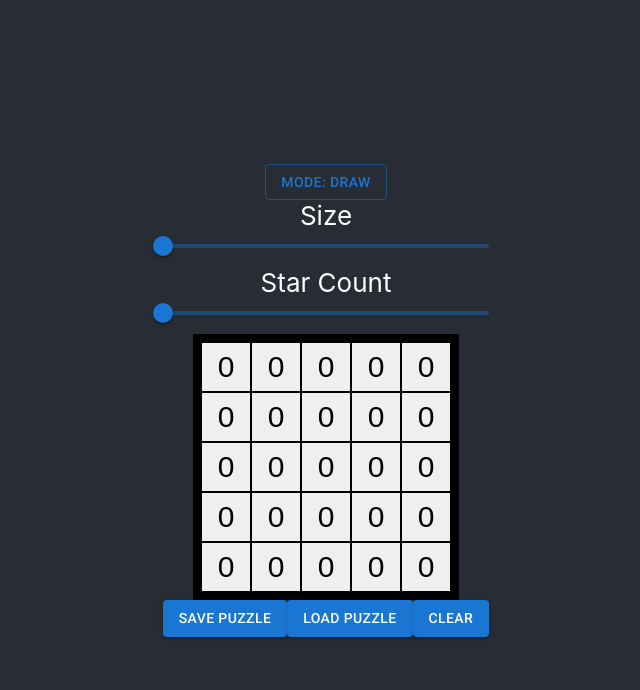
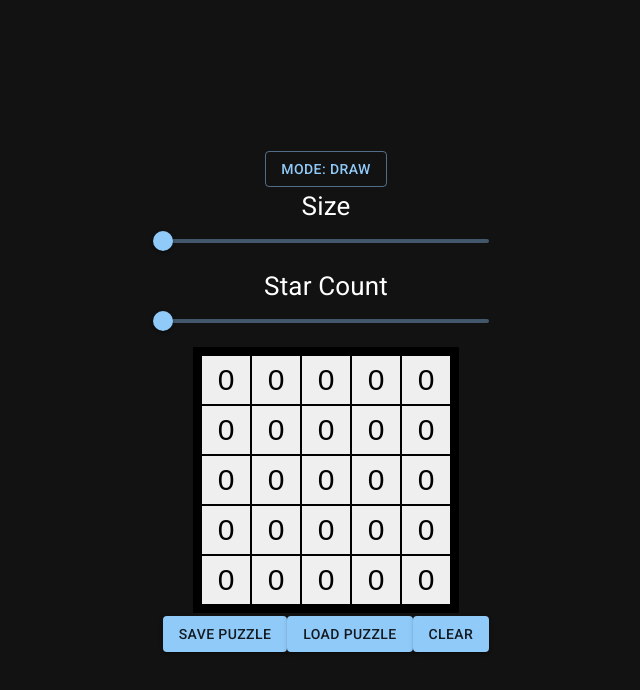
Before and after one commit to dtan3847/starbattle-solver, a React (Create React App) app: page / in a window 1280 px wide. Shown: the top 690 px of the page, without its empty margins (314-954 px from the left). Built offline with nearby package versions, Linux system fonts and the light colour scheme.

Commit message:
Use MUI dark theme and add CSS baseline

```diff
--- a/src/App.css
+++ b/src/App.css
@@ -2,37 +2,11 @@
   text-align: center;
 }
 
-.App-logo {
-  height: 40vmin;
-  pointer-events: none;
-}
-
-@media (prefers-reduced-motion: no-preference) {
-  .App-logo {
-    animation: App-logo-spin infinite 20s linear;
-  }
-}
-
 .App-header {
-  background-color: #282c34;
   min-height: 100vh;
   display: flex;
   flex-direction: column;
   align-items: center;
   justify-content: center;
   font-size: calc(10px + 2vmin);
-  color: white;
 }
-
-.App-link {
-  color: #61dafb;
-}
-
-@keyframes App-logo-spin {
-  from {
-    transform: rotate(0deg);
-  }
-  to {
-    transform: rotate(360deg);
-  }
-}
--- a/src/App.tsx
+++ b/src/App.tsx
@@ -1,16 +1,27 @@
 import React from 'react';
+import { ThemeProvider, createTheme } from '@mui/material/styles';
+import CssBaseline from '@mui/material/CssBaseline';
 import logo from './logo.svg';
 import './App.css';
 
 import StarBattlePuzzle from './starbattle/puzzle';
 
+const darkTheme = createTheme({
+  palette: {
+    mode: 'dark',
+  },
+});
+
 function App() {
   return (
-    <div className="App">
-      <header className="App-header">
-        <StarBattlePuzzle />
-      </header>
-    </div>
+    <ThemeProvider theme={darkTheme}>
+      <CssBaseline />
+      <div className="App">
+        <header className="App-header">
+          <StarBattlePuzzle />
+        </header>
+      </div>
+    </ThemeProvider>
   );
 }
 
--- a/src/starbattle/puzzle.css
+++ b/src/starbattle/puzzle.css
@@ -78,7 +78,3 @@
 #StarBattle-SliderBox {
     max-width: 500px;
 }
-
-.Mui-disabled {
-    color: lightgrey !important;
-}
```
